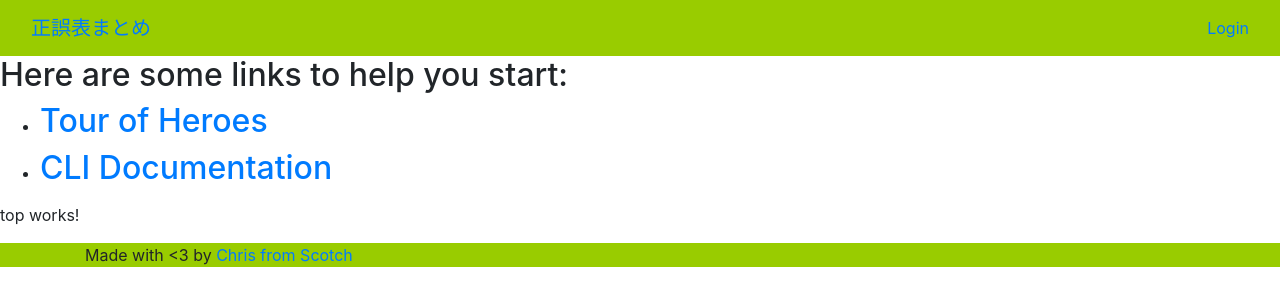
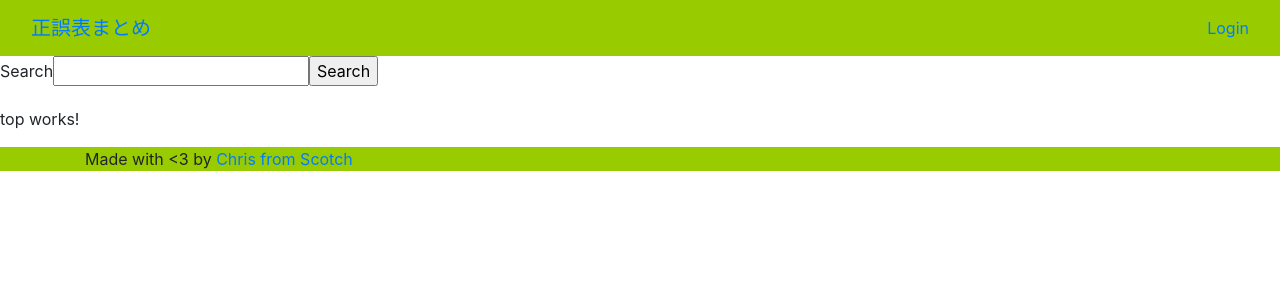
Before and after one commit to tomohikoseven/seigoHyo, an Angular app: page / in a window 1280 px wide. Shown: the top 306 px of the page. Built offline with nearby package versions, Linux system fonts and the light colour scheme.

Commit message:
simple search

```diff
--- a/src/app/app.component.html
+++ b/src/app/app.component.html
@@ -1,14 +1,4 @@
 <app-header></app-header>
-<!--The content below is only a placeholder and can be replaced.-->
-<h2>Here are some links to help you start: </h2>
-<ul>
-  <li>
-    <h2><a target="_blank" rel="noopener" href="https://angular.io/tutorial">Tour of Heroes</a></h2>
-  </li>
-  <li>
-    <h2><a target="_blank" rel="noopener" href="https://github.com/angular/angular-cli/wiki">CLI Documentation</a></h2>
-  </li>
-</ul>
 
 <router-outlet></router-outlet>
 
--- a/src/app/app.module.ts
+++ b/src/app/app.module.ts
@@ -1,5 +1,6 @@
 import { BrowserModule } from '@angular/platform-browser';
 import { NgModule } from '@angular/core';
+import { FormsModule } from '@angular/forms';
 
 import { AppComponent } from './app.component';
 import { FooterComponent } from './footer/footer.component';
@@ -16,7 +17,8 @@ import { TopComponent } from './top/top.component';
   ],
   imports: [
     BrowserModule,
-    AppRoutingModule
+    AppRoutingModule,
+    FormsModule
   ],
   providers: [],
   bootstrap: [AppComponent]
--- a/src/app/top/top.component.html
+++ b/src/app/top/top.component.html
@@ -1,6 +1,17 @@
 <!-- 検索欄 -->
+<form #myForm="ngForm" (ngSubmit)="show()">
+  <label for="search">Search</label>
+  <input id="search" name="search" [(ngModel)]="searchStr" #search="ngModel"/>
+  <input type="submit" value="Search" />
+</form>
 
 <!-- 新着 -->
+<div>
+  <ng-container *ngFor="let book of bookList" >
+    <p>{{book.title}}</p>
+  </ng-container>
+  <p>{{result}}</p>
+</div>
 
 <p>
   top works!
--- a/src/app/top/top.component.ts
+++ b/src/app/top/top.component.ts
@@ -6,10 +6,19 @@ import { Component, OnInit } from '@angular/core';
   styleUrls: ['./top.component.css']
 })
 export class TopComponent implements OnInit {
+  public searchStr: string;
+  public result: string;
+  public bookList: Array<{title:string}>;
 
   constructor() { }
 
   ngOnInit() {
   }
 
+  show() {
+    this.result = this.searchStr;
+    this.bookList = [{title:'タイトル1'},{title:'タイトル2'}];
+    console.log('test');
+  }
+
 }
```
